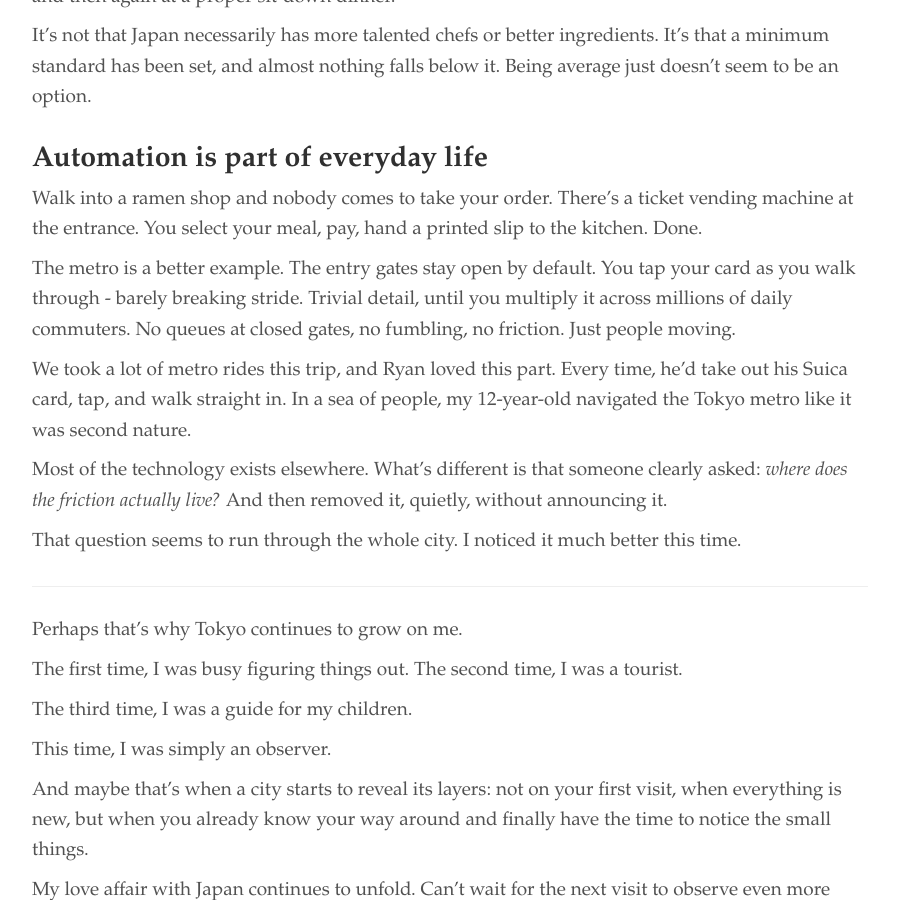
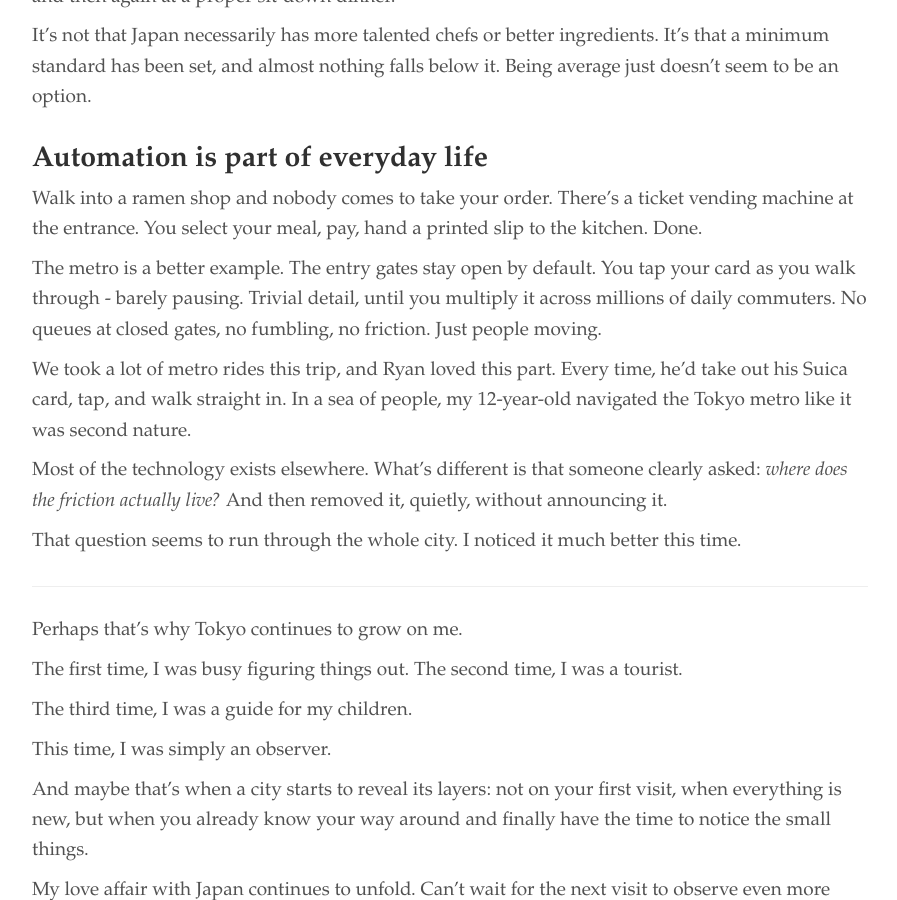
Before and after one commit to rishisareen/rishisareen.github.io, a Jekyll site: the page built from _articles/2026-06-22-TokyoTheCity.md, in a window 1280 px wide and 900 px high, scrolled down 2581 px. Shown: the whole window, without its empty margins (190-1087 px from the left). Built offline with Jekyll 4.4.1, drawn with Linux system fonts in a browser that asks for light colours.

Commit message:
vault backup: 2026-06-24 07:07:14

```diff
--- a/_articles/2026-06-22-TokyoTheCity.md
+++ b/_articles/2026-06-22-TokyoTheCity.md
@@ -90,7 +90,7 @@ It's not that Japan necessarily has more talented chefs or better ingredients. I
 
 Walk into a ramen shop and nobody comes to take your order. There's a ticket vending machine at the entrance. You select your meal, pay, hand a printed slip to the kitchen. Done.
 
-The metro is a better example. The entry gates stay open by default. You tap your card as you walk through - barely breaking stride. Trivial detail, until you multiply it across millions of daily commuters. No queues at closed gates, no fumbling, no friction. Just people moving.
+The metro is a better example. The entry gates stay open by default. You tap your card as you walk through - barely pausing. Trivial detail, until you multiply it across millions of daily commuters. No queues at closed gates, no fumbling, no friction. Just people moving.
 
 We took a lot of metro rides this trip, and Ryan loved this part. Every time, he'd take out his Suica card, tap, and walk straight in. In a sea of people, my 12-year-old navigated the Tokyo metro like it was second nature.
 
```
